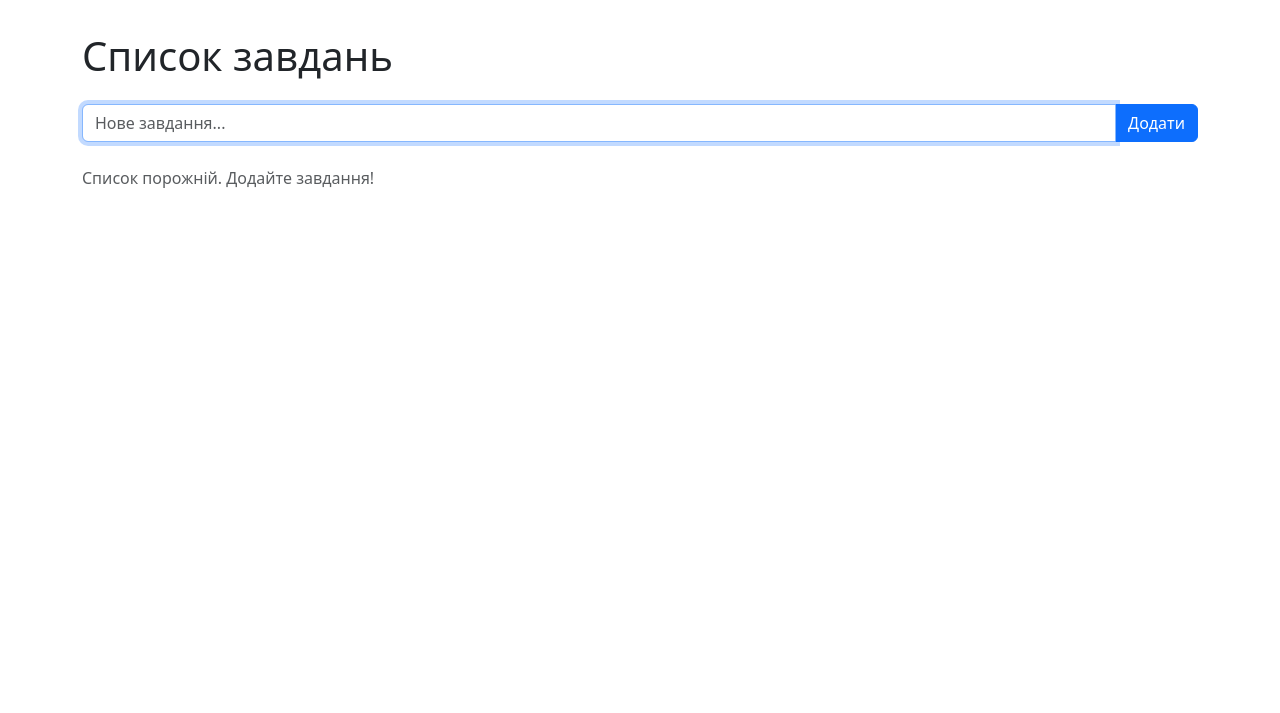
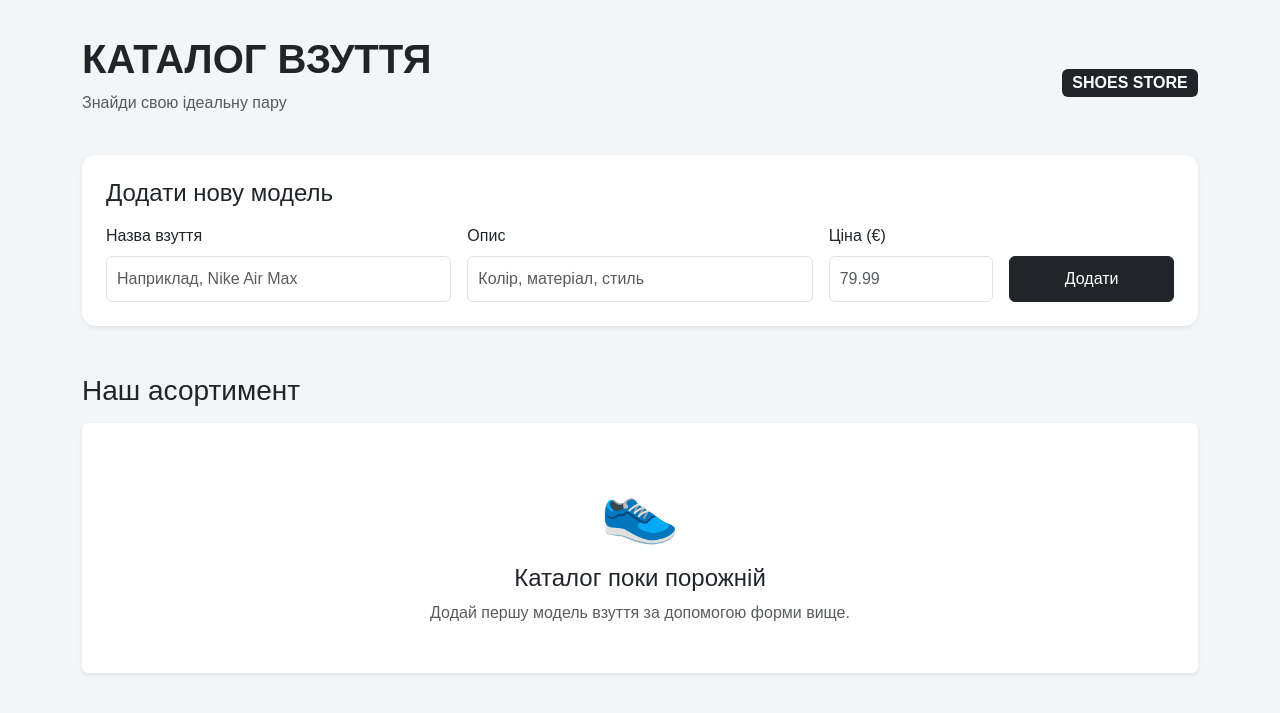
Before and after one commit to eliseyvaassiinn/shoes-store-flask, a Flask app: page / in a window 1280 px wide. Shown: the top 713 px of the page. Run offline with Flask 3, Linux system fonts and the light colour scheme.

Commit message:
convert todo app to shoe catalog

```diff
--- a/app/controllers/task_controller.py
+++ b/app/controllers/task_controller.py
@@ -1,38 +1,44 @@
-# app/controllers/task_controller.py
-
 from flask import render_template, request, redirect, url_for, flash
 
-from app.models.task import TaskModel
+from app.models.task import ShoeModel
 
-class TaskController:
+
+class ShoeController:
     def __init__(self):
-        self.model = TaskModel()
+        self.model = ShoeModel()
 
     def index(self):
-        tasks = self.model.get_all_tasks()
-        return render_template('tasks/index.html', tasks=tasks)
+        shoes = self.model.get_all_shoes()
+        return render_template("tasks/index.html", shoes=shoes)
 
     def store(self):
-        description = request.form.get('description', '').strip()
-        if not description:
-            flash('Опис не може бути порожнім!', 'error')
-            return redirect(url_for('index'))
+        name = request.form.get("name", "").strip()
+        description = request.form.get("description", "").strip()
+        price_input = request.form.get("price", "0").strip()
 
-        if self.model.add_task(description):
-            flash('Завдання додано!', 'success')
+        try:
+            price = float(price_input.replace(",", "."))
+        except ValueError:
+            price = 0
+
+        if not name or not description or price <= 0:
+            flash(
+                "Введіть назву, опис і ціну, більшу за нуль.",
+                "error"
+            )
+            return redirect(url_for("index"))
+
+        if self.model.add_shoe(name, description, price):
+            flash("Взуття успішно додано!", "success")
         else:
-            flash('Не вдалося додати завдання', 'error')
+            flash("Не вдалося додати товар.", "error")
 
-        return redirect(url_for('index'))
+        return redirect(url_for("index"))
 
-    def mark_done(self, task_id: int):
-        if self.model.mark_done(task_id):
-            flash('Завдання позначено як виконане!', 'success')
+    def delete(self, shoe_id: int):
+        if self.model.delete_shoe(shoe_id):
+            flash("Товар успішно видалено!", "success")
         else:
-            flash('Завдання не знайдено', 'error')
-        return redirect(url_for('index'))
+            flash("Товар не знайдено.", "error")
 
-    def delete(self, task_id: int):
-        self.model.delete_task(task_id)
-        flash('Завдання видалено!', 'success')
-        return redirect(url_for('index'))
+        return redirect(url_for("index"))
--- a/app/models/task.py
+++ b/app/models/task.py
@@ -1,36 +1,45 @@
 from dataclasses import dataclass
 from typing import List
 
+
 @dataclass
-class Task:
+class Shoe:
     id: int
+    name: str
     description: str
-    done: bool = False
+    price: float
 
-class TaskModel:
+
+class ShoeModel:
     def __init__(self):
-        self._tasks: List[Task] = []
+        self._shoes: List[Shoe] = []
         self._next_id = 1
 
-    def add_task(self, description: str) -> bool:
-        desc = description.strip()
-        if not desc:
+    def add_shoe(self, name: str, description: str, price: float) -> bool:
+        name = name.strip()
+        description = description.strip()
+
+        if not name or not description or price <= 0:
             return False
-        task = Task(id=self._next_id, description=desc)
-        self._tasks.append(task)
+
+        shoe = Shoe(
+            id=self._next_id,
+            name=name,
+            description=description,
+            price=price
+        )
+
+        self._shoes.append(shoe)
         self._next_id += 1
         return True
 
-    def get_all_tasks(self) -> List[Task]:
-        return self._tasks.copy()
+    def get_all_shoes(self) -> List[Shoe]:
+        return self._shoes.copy()
 
-    def mark_done(self, task_id: int) -> bool:
-        for task in self._tasks:
-            if task.id == task_id:
-                task.done = True
+    def delete_shoe(self, shoe_id: int) -> bool:
+        for shoe in self._shoes:
+            if shoe.id == shoe_id:
+                self._shoes.remove(shoe)
                 return True
+
         return False
-
-    def delete_task(self, task_id: int) -> bool:
-        self._tasks = [t for t in self._tasks if t.id != task_id]
-        return True
--- a/app/views/templates/base.html
+++ b/app/views/templates/base.html
@@ -1,35 +1,75 @@
 <!DOCTYPE html>
 <html lang="uk">
+
 <head>
     <meta charset="UTF-8">
-    <title>ToDo — Flask MVC</title>
+    <meta name="viewport" content="width=device-width, initial-scale=1">
+
+    <title>Shoes Store — Каталог взуття</title>
+
     <link href="https://cdn.jsdelivr.net/npm/bootstrap@5.3.3/dist/css/bootstrap.min.css" rel="stylesheet">
+
     <style>
         body {
-            padding: 2rem;
+            background-color: #f4f5f7;
+            color: #212529;
+            font-family: Arial, sans-serif;
+            padding: 35px 0;
         }
 
-        .done {
-            text-decoration: line-through;
-            color: #6c757d;
+        .shoe-card {
+            border-radius: 14px;
+            overflow: hidden;
+            transition: transform 0.2s ease, box-shadow 0.2s ease;
+        }
+
+        .shoe-card:hover {
+            transform: translateY(-4px);
+            box-shadow: 0 10px 25px rgba(0, 0, 0, 0.1) !important;
+        }
+
+        .shoe-placeholder {
+            height: 180px;
+            background: linear-gradient(135deg, #e9ecef, #dee2e6);
+            display: flex;
+            align-items: center;
+            justify-content: center;
+        }
+
+        .shoe-placeholder span {
+            font-size: 75px;
+        }
+
+        .card {
+            border-radius: 14px;
+        }
+
+        .form-control {
+            padding: 10px;
+        }
+
+        .btn {
+            padding: 10px 16px;
         }
     </style>
 </head>
+
 <body>
-    <div class="container">
+    <main class="container">
         {% with messages = get_flashed_messages(with_categories=true) %}
-        {% if messages %}
         {% for category, message in messages %}
-        <div class="alert alert-{{ 'success' if category=='success' else 'danger' }} alert-dismissible fade show">
+        <div class="alert alert-{{ 'success' if category == 'success' else 'danger' }} alert-dismissible fade show">
             {{ message }}
-            <button type="button" class="btn-close" data-bs-dismiss="alert"></button>
+
+            <button type="button" class="btn-close" data-bs-dismiss="alert" aria-label="Закрити"></button>
         </div>
         {% endfor %}
-        {% endif %}
         {% endwith %}
 
         {% block content %}{% endblock %}
-    </div>
+    </main>
+
     <script src="https://cdn.jsdelivr.net/npm/bootstrap@5.3.3/dist/js/bootstrap.bundle.min.js"></script>
 </body>
+
 </html>
--- a/app/views/templates/tasks/index.html
+++ b/app/views/templates/tasks/index.html
@@ -1,52 +1,85 @@
 {% extends "base.html" %}
 
 {% block content %}
-<h1 class="mb-4">Список завдань</h1>
+<div class="d-flex justify-content-between align-items-center mb-4">
+    <div>
+        <h1 class="fw-bold">КАТАЛОГ ВЗУТТЯ</h1>
+        <p class="text-muted">Знайди свою ідеальну пару</p>
+    </div>
+    <span class="badge bg-dark fs-6">SHOES STORE</span>
+</div>
 
-<form method="POST" action="{{ url_for('store') }}" class="mb-4">
-    <div class="input-group">
-        <input type="text" name="description" class="form-control" placeholder="Нове завдання..." required autofocus>
-        <button class="btn btn-primary" type="submit">Додати</button>
+<div class="card shadow-sm border-0 mb-5">
+    <div class="card-body p-4">
+        <h4 class="mb-3">Додати нову модель</h4>
+
+        <form method="POST" action="{{ url_for('store') }}">
+            <div class="row g-3">
+                <div class="col-md-4">
+                    <label for="name" class="form-label">Назва взуття</label>
+                    <input type="text" id="name" name="name" class="form-control" placeholder="Наприклад, Nike Air Max"
+                        required>
+                </div>
+
+                <div class="col-md-4">
+                    <label for="description" class="form-label">Опис</label>
+                    <input type="text" id="description" name="description" class="form-control"
+                        placeholder="Колір, матеріал, стиль" required>
+                </div>
+
+                <div class="col-md-2">
+                    <label for="price" class="form-label">Ціна (€)</label>
+                    <input type="number" id="price" name="price" class="form-control" min="0.01" step="0.01"
+                        placeholder="79.99" required>
+                </div>
+
+                <div class="col-md-2 d-flex align-items-end">
+                    <button type="submit" class="btn btn-dark w-100">
+                        Додати
+                    </button>
+                </div>
+            </div>
+        </form>
     </div>
-</form>
+</div>
 
-{% if tasks %}
-<table class="table table-striped">
-    <thead>
-        <tr>
-            <th>ID</th>
-            <th>Статус</th>
-            <th>Опис</th>
-            <th>Дії</th>
-        </tr>
-    </thead>
-    <tbody>
-        {% for task in tasks %}
-        <tr>
-            <td>{{ task.id }}</td>
-            <td>
-                {% if task.done %}
-                <span class="badge bg-success">✓</span>
-                {% else %}
-                <span class="badge bg-secondary">—</span>
-                {% endif %}
-            </td>
-            <td class="{% if task.done %}done{% endif %}">{{ task.description }}</td>
-            <td>
-                {% if not task.done %}
-                <form method="POST" action="{{ url_for('mark_done', task_id=task.id) }}" class="d-inline">
-                    <button type="submit" class="btn btn-sm btn-outline-success">Виконано</button>
-                </form>
-                {% endif %}
-                <form method="POST" action="{{ url_for('delete', task_id=task.id) }}" class="d-inline">
-                    <button type="submit" class="btn btn-sm btn-outline-danger" onclick="return confirm('Видалити?')">Видалити</button>
-                </form>
-            </td>
-        </tr>
-        {% endfor %}
-    </tbody>
-</table>
-{% else %}
-<p class="text-muted">Список порожній. Додайте завдання!</p>
-{% endif %}
+<h3 class="mb-3">Наш асортимент</h3>
+
+<div class="row g-4">
+    {% for shoe in shoes %}
+    <div class="col-md-6 col-lg-4">
+        <div class="card h-100 shadow-sm border-0 shoe-card">
+            <div class="shoe-placeholder">
+                <span>👟</span>
+            </div>
+
+            <div class="card-body">
+                <h5 class="card-title fw-bold">{{ shoe.name }}</h5>
+                <p class="card-text text-muted">{{ shoe.description }}</p>
+
+                <div class="d-flex justify-content-between align-items-center">
+                    <span class="fs-4 fw-bold">{{ "%.2f"|format(shoe.price) }} €</span>
+
+                    <form method="POST" action="{{ url_for('delete', shoe_id=shoe.id) }}"
+                        onsubmit="return confirm('Видалити цей товар?')">
+                        <button type="submit" class="btn btn-outline-danger btn-sm">
+                            Видалити
+                        </button>
+                    </form>
+                </div>
+            </div>
+        </div>
+    </div>
+    {% else %}
+    <div class="col-12">
+        <div class="text-center py-5 bg-white rounded shadow-sm">
+            <div class="display-3 mb-3">👟</div>
+            <h4>Каталог поки порожній</h4>
+            <p class="text-muted mb-0">
+                Додай першу модель взуття за допомогою форми вище.
+            </p>
+        </div>
+    </div>
+    {% endfor %}
+</div>
 {% endblock %}
```
Also changed, not shown: app/__init__.py (+11 -19 lines).
